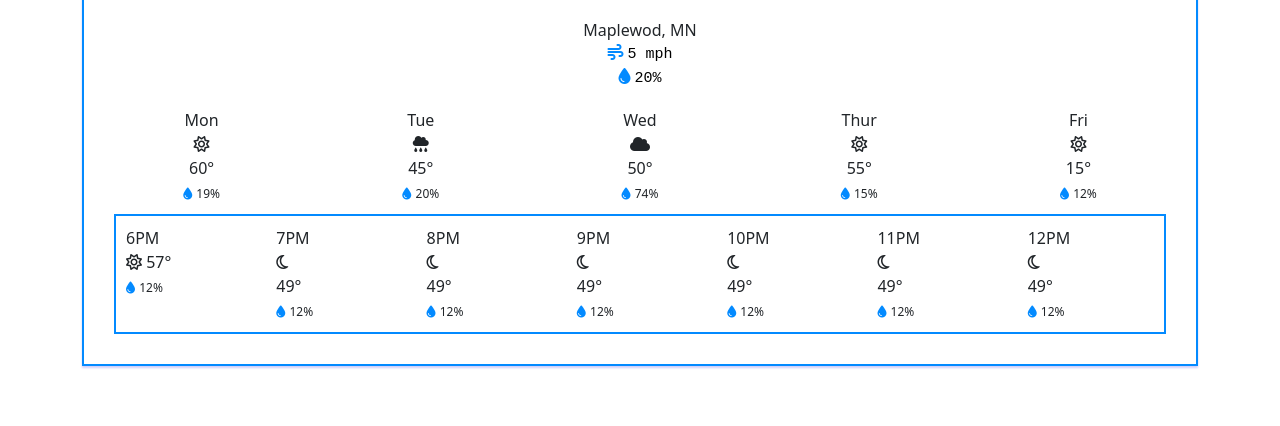
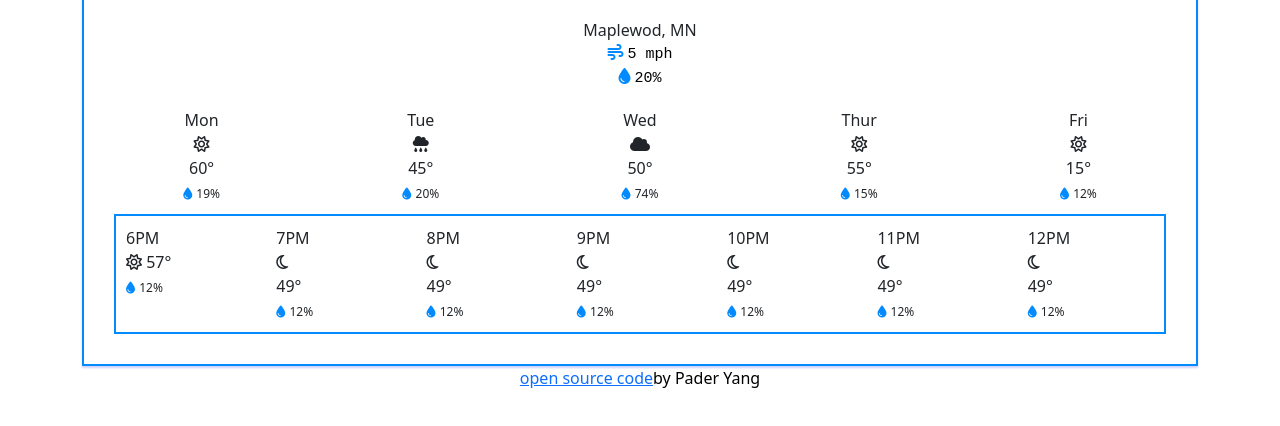
Before and after one commit to Pader22/Weather-App, a plain HTML site: page app.html in a window 1280 px wide. Shown: the part 368-794 px from the top of the page. Drawn offline with nearby package versions, Linux system fonts and the light colour scheme; a web font is replaced by a local one.

Commit message:
added open source code link to git hub

```diff
--- a/app.html
+++ b/app.html
@@ -199,6 +199,11 @@
         </section>
       </div>
     </div>
+    <p class="openCode">
+      <a href="https://github.com/Pader22/Weather-App" target="_blank">
+        open source code</a
+      >by Pader Yang
+    </p>
     <script src="src/weather.js"></script>
   </body>
 </html>
--- a/styles/weather.css
+++ b/styles/weather.css
@@ -89,3 +89,8 @@
   margin: 10px;
   padding: 10px;
 }
+.openCode {
+  text-align: center;
+  text-decoration: none;
+  color: black;
+}
```
